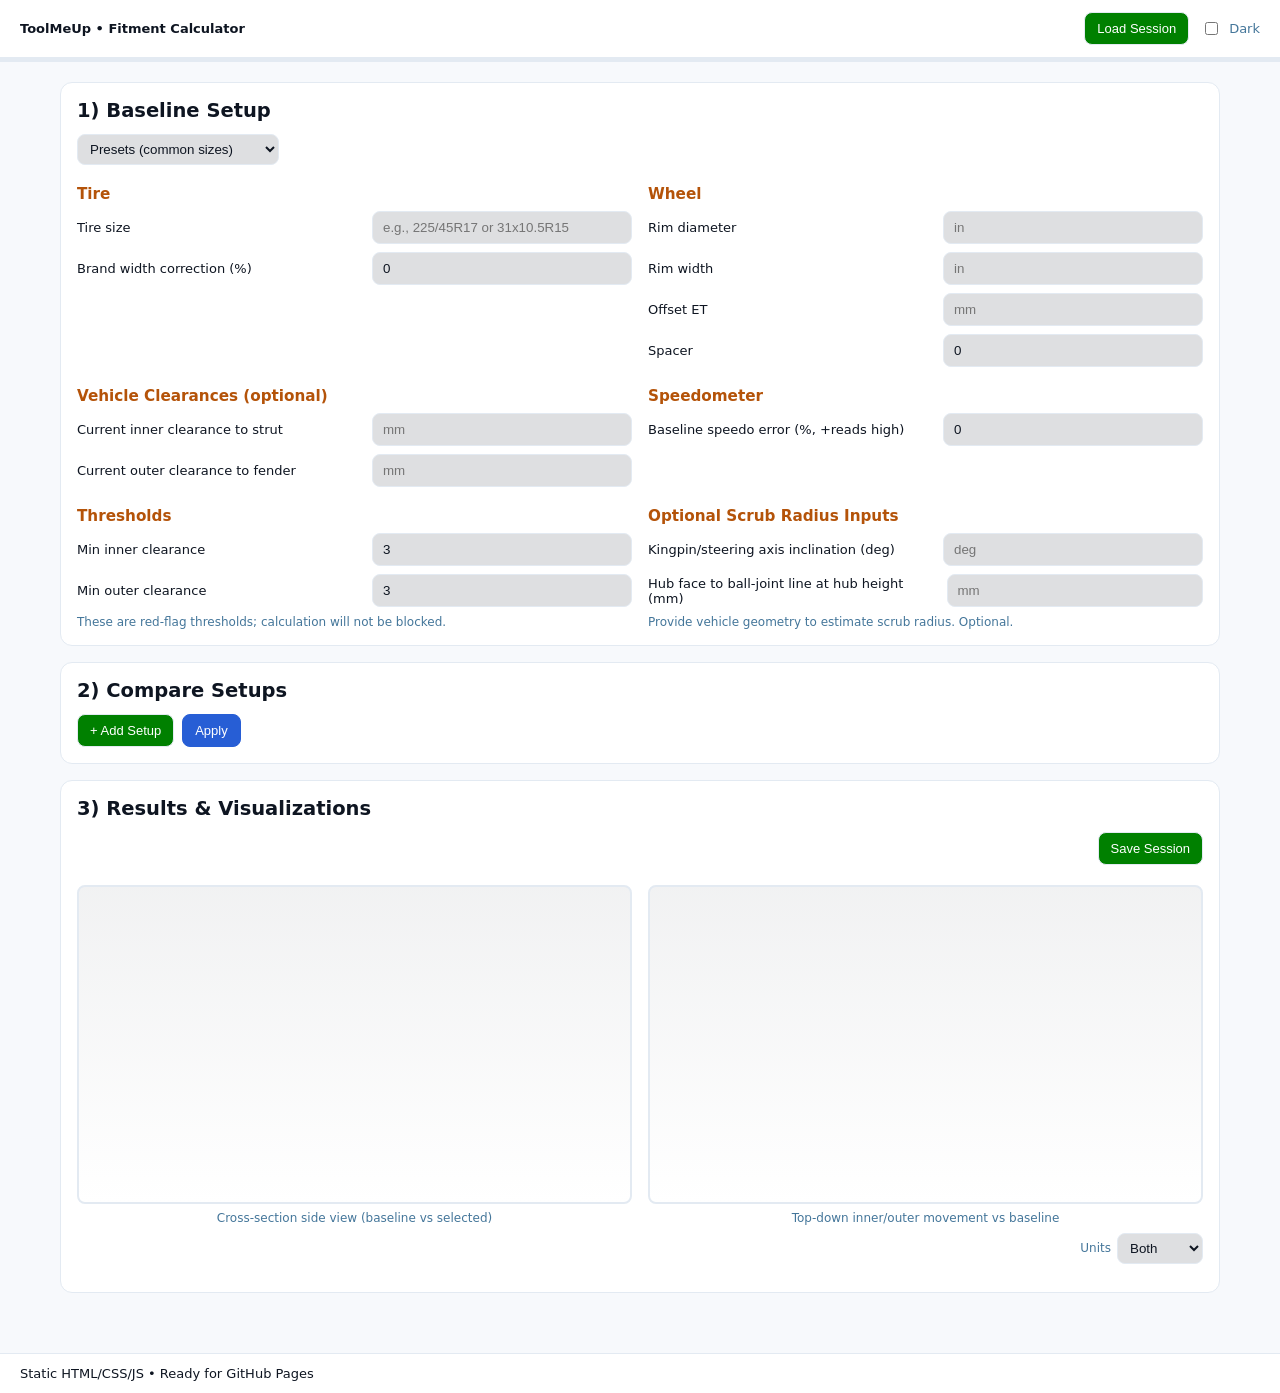
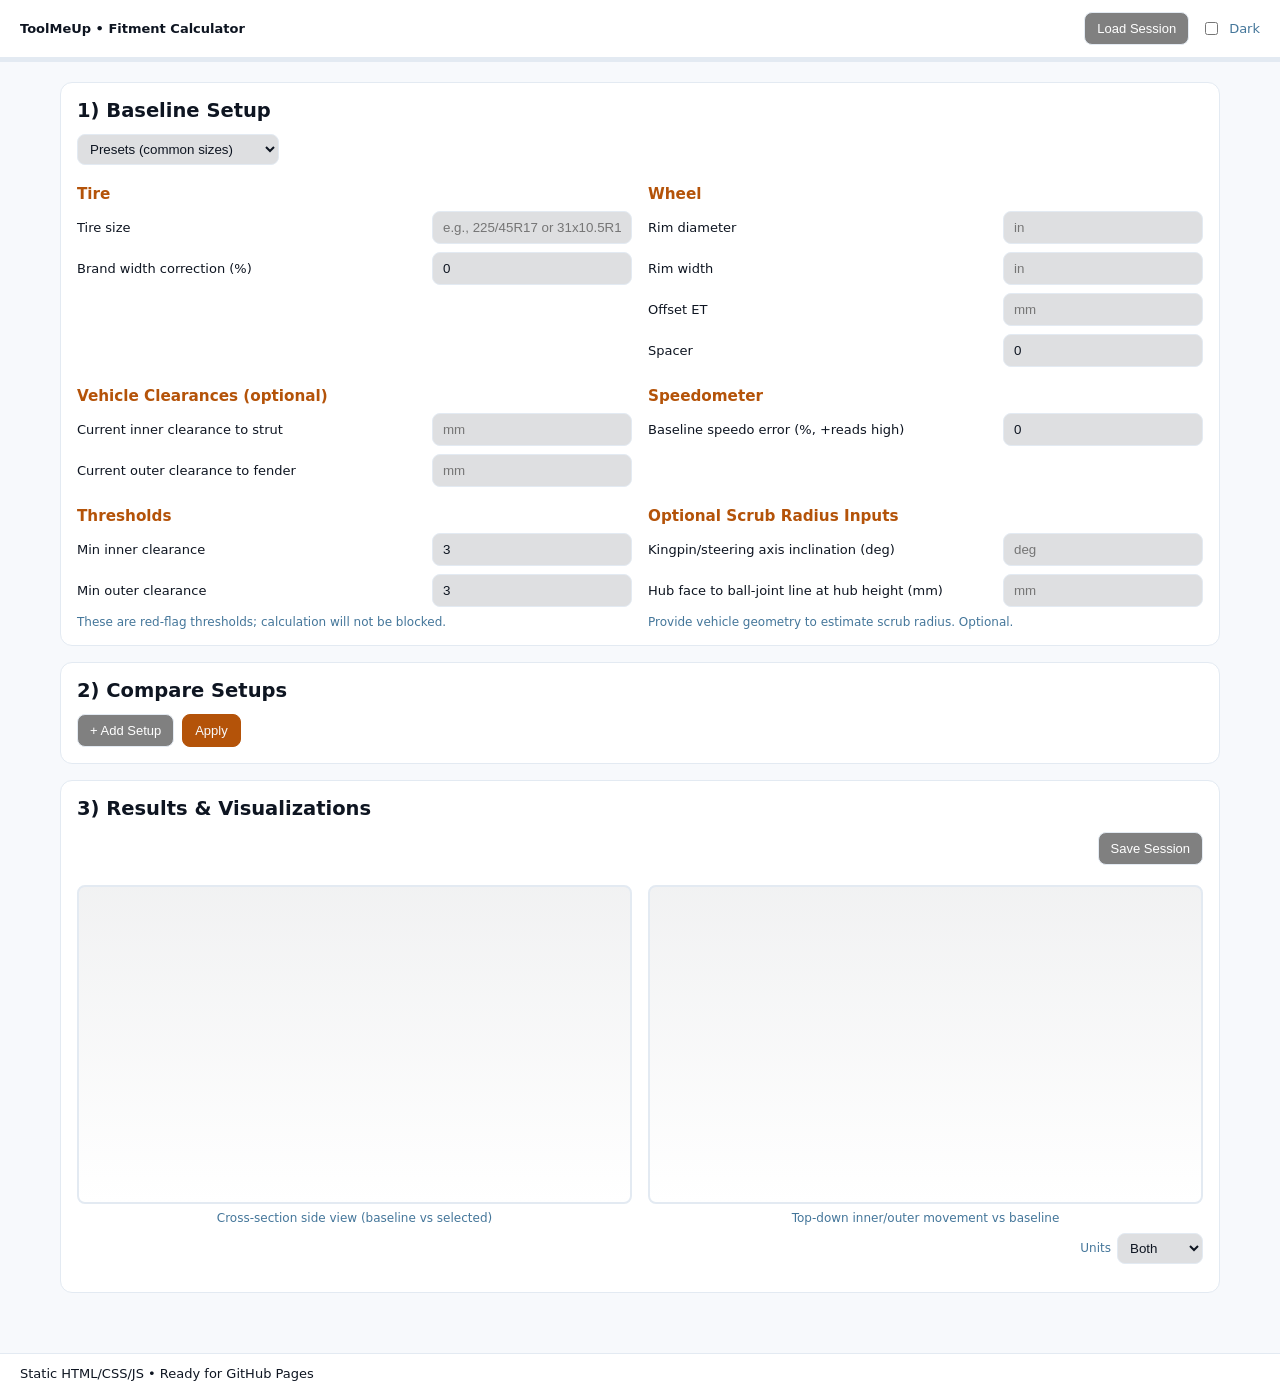

Version 1.1.1

--- a/styles.css
+++ b/styles.css
@@ -3,7 +3,7 @@
   --fg: #e9eef5;
   --muted: #44769a;
   --panel: #151922;
-  --accent: #1f7ad5;
+  --accent: #f59e0b;
   --accent-2: #22c55e;
   --warn: #f59e0b;
   --bad: #ef4444;
@@ -16,7 +16,7 @@ html[data-theme="light"] {
   --fg: #0e1521;
   --muted: #44769a;
   --panel: #ffffff;
-  --accent: #275ed5;
+  --accent: #b45309;
   --accent-2: #16a34a;
   --warn: #b45309;
   --bad: #b91c1c;
@@ -58,14 +58,20 @@ h2 { margin: 0 0 12px; }
 h3 { margin: 12px 0 8px; color: var(--warn); font-weight: 600; }
 .field { margin-bottom: 8px; }
 .field label { display: flex; justify-content: space-between; gap: 8px; align-items: center; }
-.field input { width: 260px; padding: 8px 10px; border-radius: 8px; border: 1px solid var(--border); background: color-mix(in oklab, var(--panel) 88%, var(--fg) 12%); color: var(--fg); }
+.field input { width: 100%; max-width: 200px; padding: 8px 10px; border-radius: 8px; border: 1px solid var(--border); background: color-mix(in oklab, var(--panel) 88%, var(--fg) 12%); color: var(--fg); }
+/* Tire input with fixed R-suffix (mirrors rim diameter) inside the box */
+.tire-wrap { position: relative; display: inline-flex; align-items: center; }
+.tire-wrap input { padding-right: 52px; }
+.tire-suffix { position: absolute; right: 10px; font-weight: 600; font-size: 13px; pointer-events: none; user-select: none; }
 .hint { color: var(--muted); font-size: 12px; }
 .hint-bold { color: var(--muted); font-size: 12px; font-weight: 600; }
 
 .actions { display: flex; gap: 8px; align-items: center; margin-top: 8px; }
-button { font-size: inherit; padding: 8px 12px; border-radius: 8px; border: 1px solid var(--border); background: green; color: white; cursor: pointer; }
-button.primary { background: var(--accent); border-color: var(--accent); color: white; }
-button:hover { filter: brightness(1.1); }
+button { font-size: inherit; padding: 8px 12px; border-radius: 8px; border: 1px solid var(--border); background: gray; color: white; cursor: pointer; }
+button.primary { background: var(--accent); border-color: var(--accent); color: var(--bg); }
+button.green { background-color: green; border-color: green; color: white; }
+
+button:hover { filter: brightness(1.3); }
 
 /* Tabs for Results & Visualizations */
 .tabs { display: flex; gap: 8px; flex-wrap: wrap; align-items: flex-end; }
